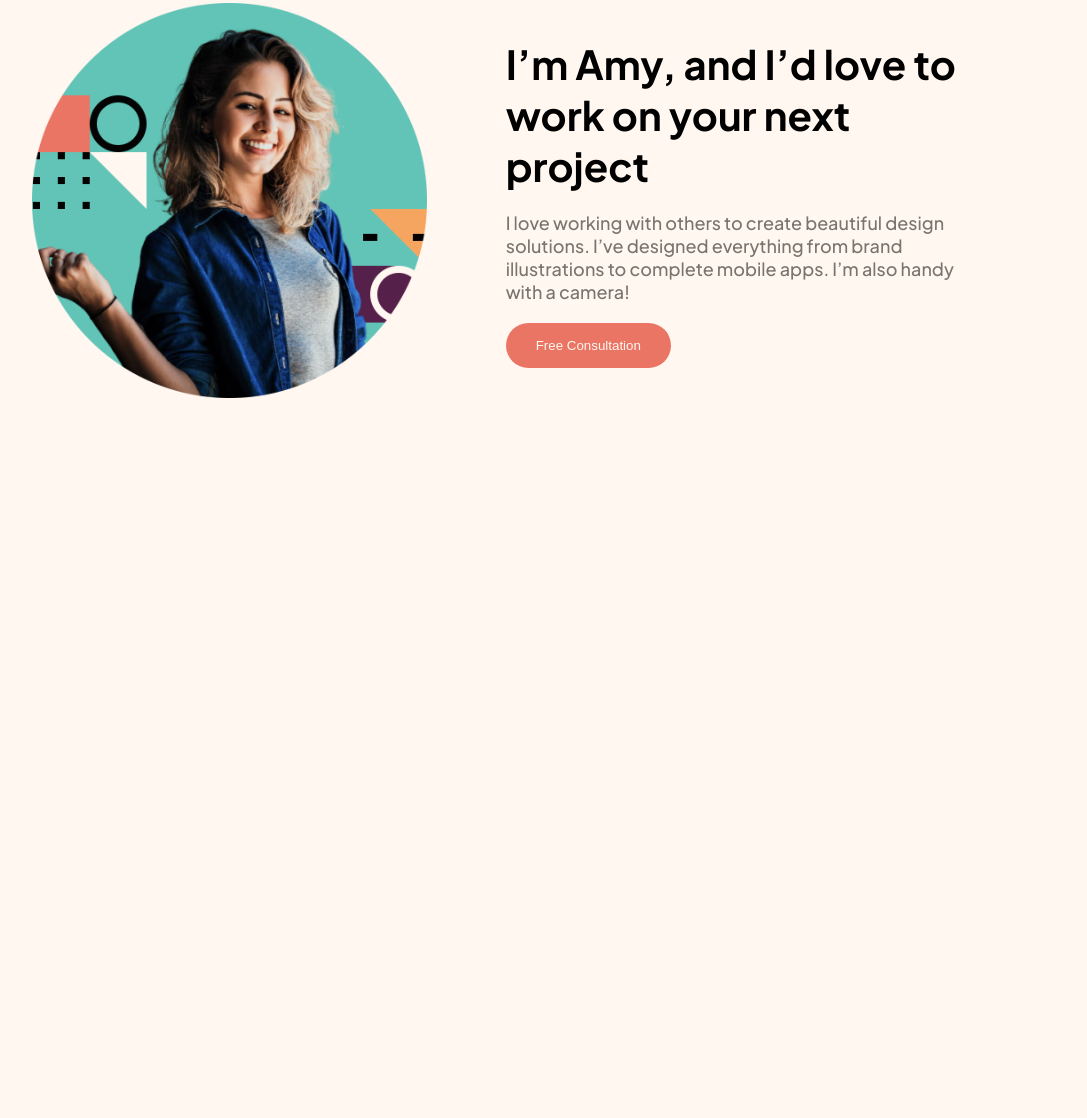
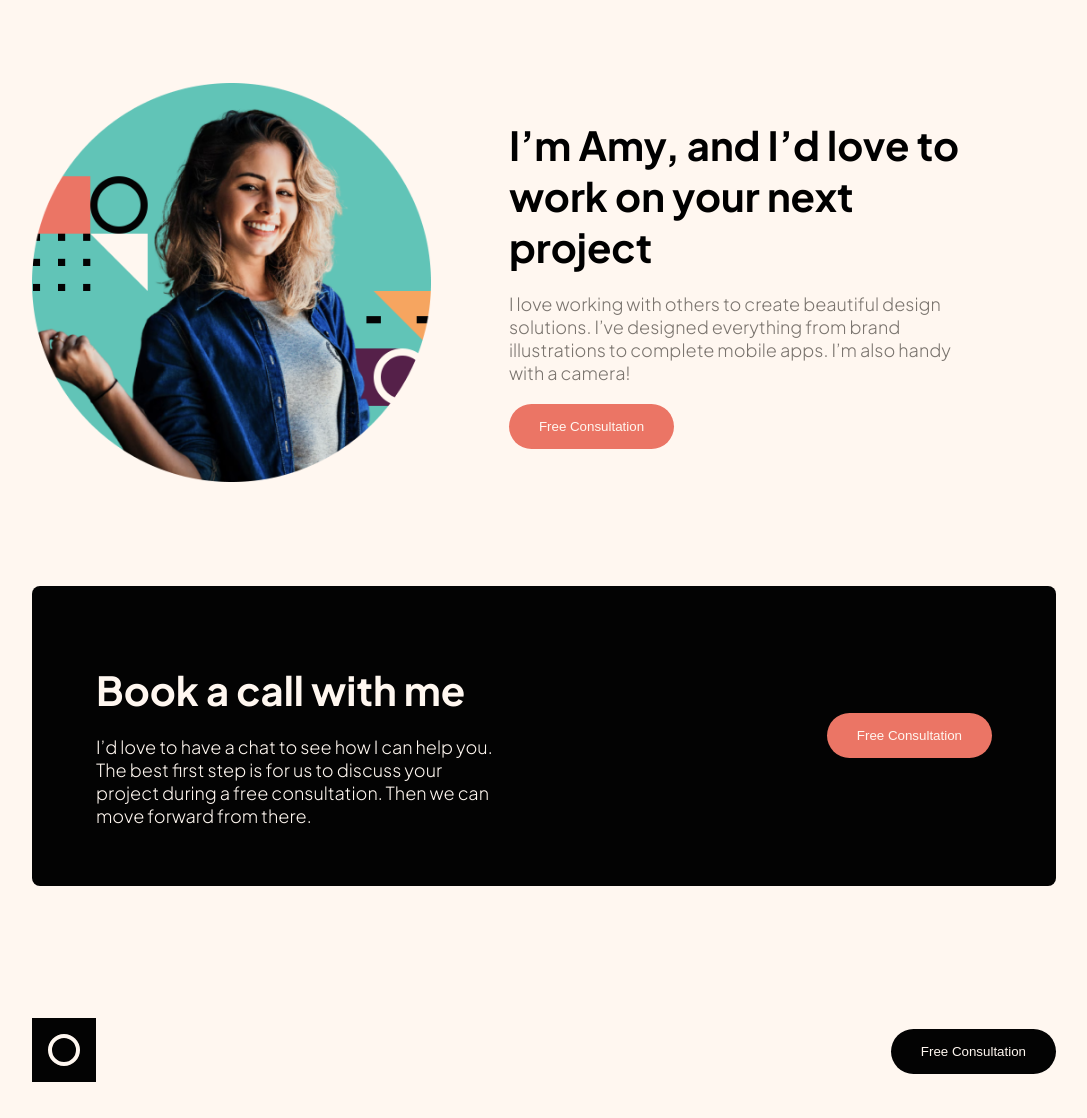
Before and after one commit to julienLeMee/frontend-mentor-portfolio, a website: page index.html in a window 1280 px wide. Shown: the part 1005-2123 px from the top of the page, without its empty margins (96-1183 px from the left). Before the commit the page ends 1427 px from the top, so only its background shows below. Drawn offline with Linux system fonts and the light colour scheme.

Commit message:
added contact section

```diff
--- a/components/_about.scss
+++ b/components/_about.scss
@@ -3,7 +3,7 @@
   justify-content: center;
   align-items: center;
   width: 80%;
-  margin: 20px auto;
+  margin: 100px auto;
   .about__title h2 {
     margin: 20px auto;
     font-size: $bold-medium-font-size;
@@ -12,6 +12,7 @@
   .about__title p {
     font-size: $medium-font-size;
     color: $medium-brown;
+    font-weight: 300;
     margin: 20px auto;
     width: 75%;
   }
--- /dev/null
+++ b/components/_contact.scss
@@ -0,0 +1,28 @@
+.contact__content {
+  display: flex;
+  justify-content: space-between;
+  align-items: center;
+  width: 80%;
+  height: 300px;
+  margin: 100px auto;
+  background-color: $black;
+  border-radius: 8px;
+  color: $light-cream;
+  .contact__title {
+    padding: 4rem;
+    display: flex;
+    flex-direction: column;
+    width: 40%;
+  }
+  .contact__title h2 {
+    font-size: $bold-medium-font-size;
+    margin: 20px 0;
+  }
+  .contact__title p {
+    font-size: $medium-font-size;
+    font-weight: 300;
+  }
+  .btn__container {
+    padding: 4rem;
+  }
+}
--- /dev/null
+++ b/components/_footer.scss
@@ -0,0 +1,8 @@
+footer {
+  display: flex;
+  justify-content: space-between;
+  align-items: center;
+  width: 80%;
+  height: 132px;
+  margin: 0 auto;
+}
--- a/components/_grid.scss
+++ b/components/_grid.scss
@@ -10,7 +10,7 @@
   .grid__item {
     color: $light-cream;
     border: 1px solid $medium-brown;
-    border-radius: 5px;
+    border-radius: 8px;
     padding: 1rem;
     display: flex;
     flex-direction: column;
--- a/components/_media-queries.scss
+++ b/components/_media-queries.scss
@@ -7,6 +7,36 @@
     }
     .header__title p {
       font-size: 18px;
+    }
+  }
+
+  .contact__content {
+    display: flex;
+    flex-direction: column;
+    justify-content: space-around!important;
+    align-items: center;
+    width: 80%;
+    margin: 0 auto;
+    background-color: $black;
+    color: $light-cream;
+    text-align: center;
+    padding: 2rem;
+    .contact__title {
+      padding: 0!important;
+      display: flex;
+      flex-direction: column;
+      width: 80%!important;
+    }
+    .contact__title h2 {
+      font-size: $bold-small-font-size!important;
+      width: 100%!important;
+    }
+    .contact__title p {
+      width: 100%!important;
+      margin: 0 auto;
+    }
+    .btn__container {
+      padding: 0!important;
     }
   }
 
--- a/components/_variables.scss
+++ b/components/_variables.scss
@@ -1,4 +1,4 @@
-@import url('https://fonts.googleapis.com/css2?family=Plus+Jakarta+Sans:wght@500;700&display=swap');
+@import url('https://fonts.googleapis.com/css2?family=Plus+Jakarta+Sans:wght@300;500;700&display=swap');
 
 // Colors
 $black: #030303;
--- a/index.html
+++ b/index.html
@@ -76,6 +76,31 @@
       </div>
     </div>
 
+    <!-- Contact -->
+    <div class="contact__content">
+      <div class="contact__title">
+        <h2>Book a call with me</h2>
+        <p>
+          I’d love to have a chat to see how I can help you. The best first step is for us to discuss your project during a free consultation. Then we can move forward from there.
+        </p>
+      </div>
+      <div class="btn__container">
+        <button class="btn btn--red">
+          Free Consultation
+        </button>
+      </div>
+    </div>
+
+    <!-- Footer -->
+    <footer>
+      <div class="logo">
+        <img src="ressources/logo.svg" alt="logo">
+      </div>
+      <button class="btn btn--black">
+        Free Consultation
+      </button>
+    </footer>
+
   <script src="script.js"></script>
   </body>
 </html>
--- a/main.scss
+++ b/main.scss
@@ -5,6 +5,8 @@
 @import './components/media-queries';
 @import './components/grid';
 @import './components/about';
+@import './components/contact';
+@import './components/footer';
 
 * {
   margin: 0;
```
Also changed, not shown: public/style.css, 1 other file.
